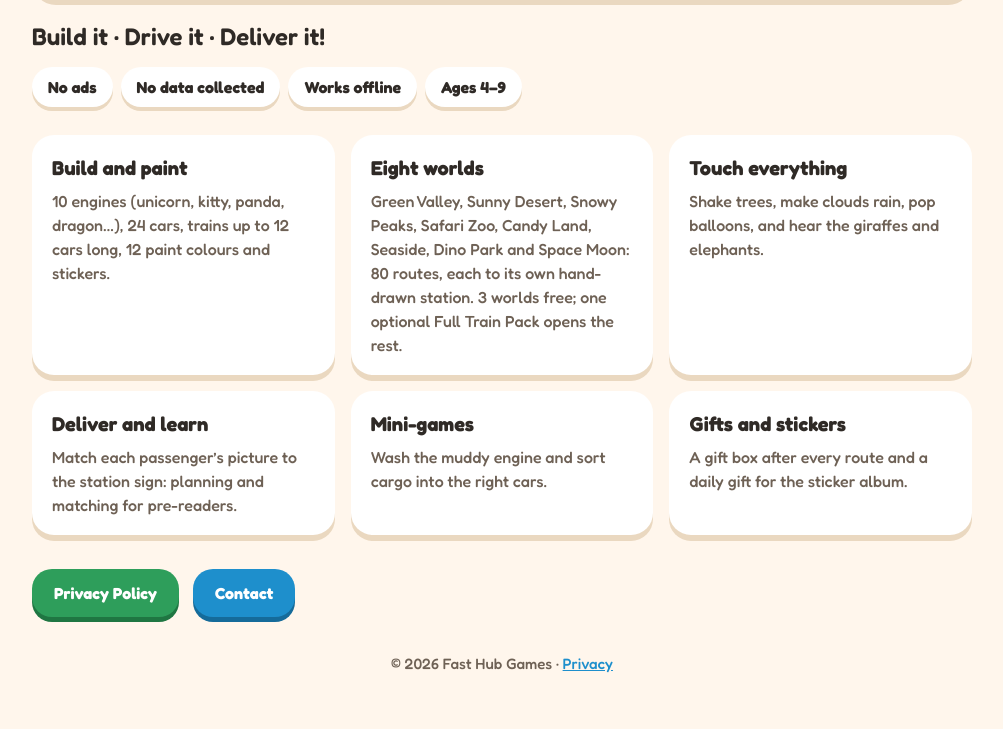
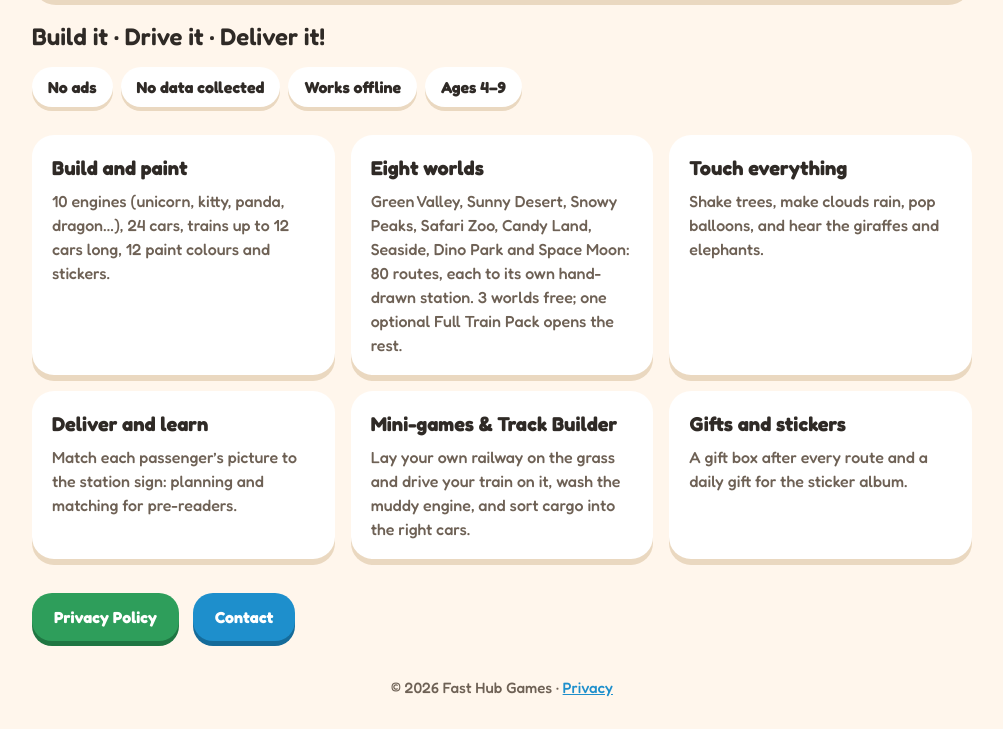
Before and after one commit to probrostraders/train-builder-kids-site, a plain HTML site: page index.html in a window 1280 px wide. Shown: the part 566-1295 px from the top of the page, without its empty margins (138-1141 px from the left). Before the commit the page ends 1271 px from the top, so only its background shows below. Drawn offline with Linux system fonts and the light colour scheme.

Commit message:
Update website for v1.2 Track Builder

```diff
--- a/index.html
+++ b/index.html
@@ -44,7 +44,7 @@
     <div class="card"><h3>Eight worlds</h3><p>Green Valley, Sunny Desert, Snowy Peaks, Safari Zoo, Candy Land, Seaside, Dino Park and Space Moon: 80 routes, each to its own hand-drawn station. 3 worlds free; one optional Full Train Pack opens the rest.</p></div>
     <div class="card"><h3>Touch everything</h3><p>Shake trees, make clouds rain, pop balloons, and hear the giraffes and elephants.</p></div>
     <div class="card"><h3>Deliver and learn</h3><p>Match each passenger’s picture to the station sign: planning and matching for pre-readers.</p></div>
-    <div class="card"><h3>Mini-games</h3><p>Wash the muddy engine and sort cargo into the right cars.</p></div>
+    <div class="card"><h3>Mini-games &amp; Track Builder</h3><p>Lay your own railway on the grass and drive your train on it, wash the muddy engine, and sort cargo into the right cars.</p></div>
     <div class="card"><h3>Gifts and stickers</h3><p>A gift box after every route and a daily gift for the sticker album.</p></div>
   </div>
 
```
